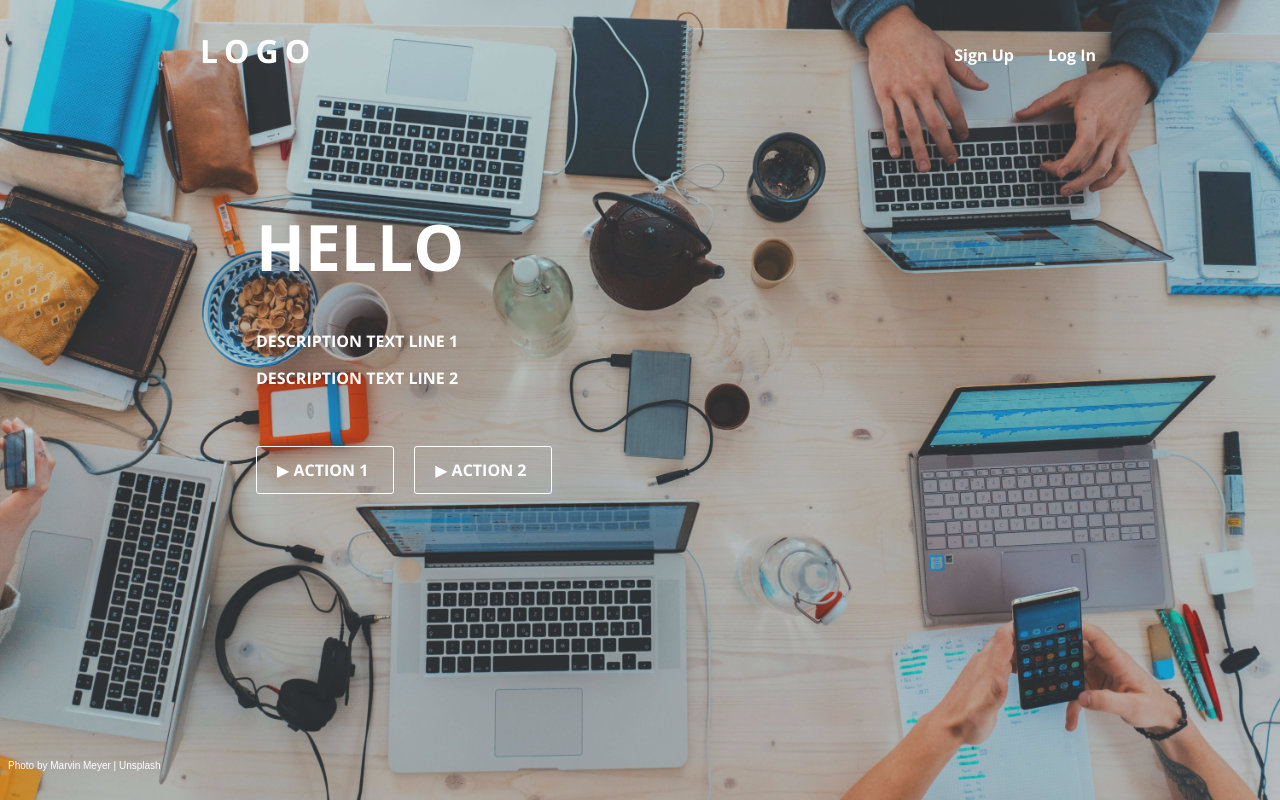
After one commit to travelingaries/Python-Django-Auth-Template, a Django app: template templates/accounts/signup.html in a window 1280 px wide. The commit adds this page. Run offline with Django 3.2, Linux system fonts and the light colour scheme; the template is opened without the code that fills it, so the values that code supplies are empty.

Commit message:
set up accounts app and refactor structure

```diff
--- /dev/null
+++ b/accounts/urls.py
@@ -0,0 +1,7 @@
+from django.urls import path
+
+from .views import SignUpView
+
+urlpatterns = [
+    path('signup/', SignUpView.as_view(), name='signup'),
+]
--- a/django_auth_example/settings.py
+++ b/django_auth_example/settings.py
@@ -23,6 +23,7 @@ INSTALLED_APPS = [
     'django.contrib.messages',
     'django.contrib.staticfiles',
     'django.contrib.sites',
+    'accounts',
 ]
 
 MIDDLEWARE = [
@@ -40,7 +41,7 @@ ROOT_URLCONF = 'django_auth_example.urls'
 TEMPLATES = [
     {
         'BACKEND': 'django.template.backends.django.DjangoTemplates',
-        'DIRS': [PROJECT_DIR / 'templates'],
+        'DIRS': [BASE_DIR / 'templates'],
         'APP_DIRS': True,
         'OPTIONS': {
             'context_processors': [
@@ -85,6 +86,8 @@ AUTH_PASSWORD_VALIDATORS = [
     },
 ]
 
+CRISPY_TEMPLATE_PACK="bootstrap4"
+
 
 # Internationalization
 # https://docs.djangoproject.com/en/3.2/topics/i18n/
--- a/django_auth_example/static/css/index.css
+++ b/django_auth_example/static/css/index.css
@@ -62,4 +62,5 @@
     font-size: 10px;
     color: white;
     position: absolute;
+    top: 95%;
 }
--- a/django_auth_example/urls.py
+++ b/django_auth_example/urls.py
@@ -14,10 +14,11 @@ Including another URLconf
     2. Add a URL to urlpatterns:  path('blog/', include('blog.urls'))
 """
 from django.contrib import admin
-from django.urls import path
+from django.urls import path, include
 from . import views
 
 urlpatterns = [
     path('admin/', admin.site.urls),
     path('', views.index, name="index"),
+    path('accounts/', include('accounts.urls')),
 ]
--- /dev/null
+++ b/templates/accounts/signup.html
@@ -0,0 +1,32 @@
+{% extends 'base.html' %}
+
+{% block title %}Home{% endblock %}
+{% block stylesheets %}
+{% load static %}
+<link rel="stylesheet" href="{% static 'css/index.css' %}">
+{% endblock %}
+
+{% block content %}
+<section id="main-background"></section>
+<div id="main-background-overlay"></div>
+<div id="main-content-area">
+    <div id="main-content">
+        <h1>HELLO</h1>
+        <h4>DESCRIPTION TEXT LINE 1</h4>
+        <h4>DESCRIPTION TEXT LINE 2</h4>
+        <div id="action-button-row">
+            <div class="transparent-action-button" id="main-action-button">▶ ACTION 1</div>
+            <div class="transparent-action-button" id="sub-action-button">▶ ACTION 2</div>
+        </div>
+        <script>
+            document.getElementById('main-action-button').onclick = function() {
+                window.open('https://www.linkedin.com/in/travelingaries/', '_blank');
+            }
+            document.getElementById('sub-action-button').onclick = function() {
+                window.open('https://www.github.com/travelingaries/', '_blank');
+            }
+        </script>
+    </div>
+</div>
+<div id="credit">Photo by Marvin Meyer | Unsplash</div>
+{% endblock %}
--- /dev/null
+++ b/templates/navbar.html
@@ -0,0 +1,7 @@
+<div id="navbar">
+    <a href="/"><h1 id="wordmark">LOGO</h1></a>
+    <div id="navbar-right">
+        <a href="/accounts/signup"><p class="navbar-submenu" id="sign-up">Sign Up</p></a>
+        <a href="/accounts/login"><p class="navbar-submenu" id="log-in">Log In</p></a>
+    </div>
+</div>
```
Also changed, not shown: django_auth_example/templates/navbar.html (deleted, +0 -7 lines), templates/signup.html (added, +11 -0 lines), django_auth_example/static/css/auth.css (added), templates/base.html (renamed from django_auth_example/templates/base.html), templates/index.html (renamed from django_auth_example/templates/index.html).
